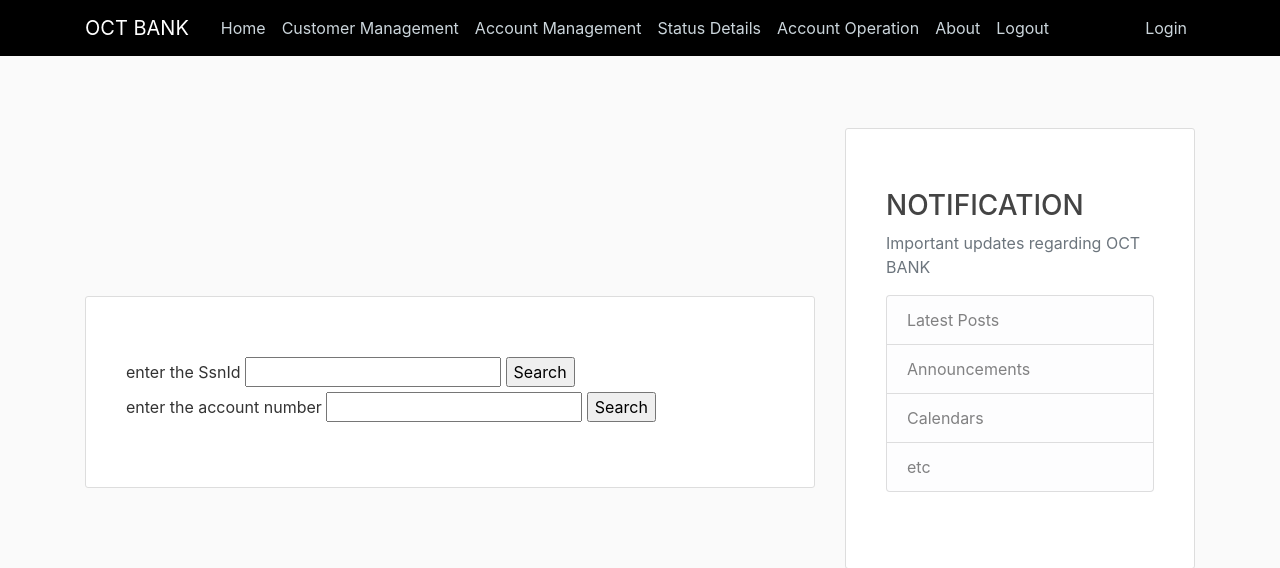
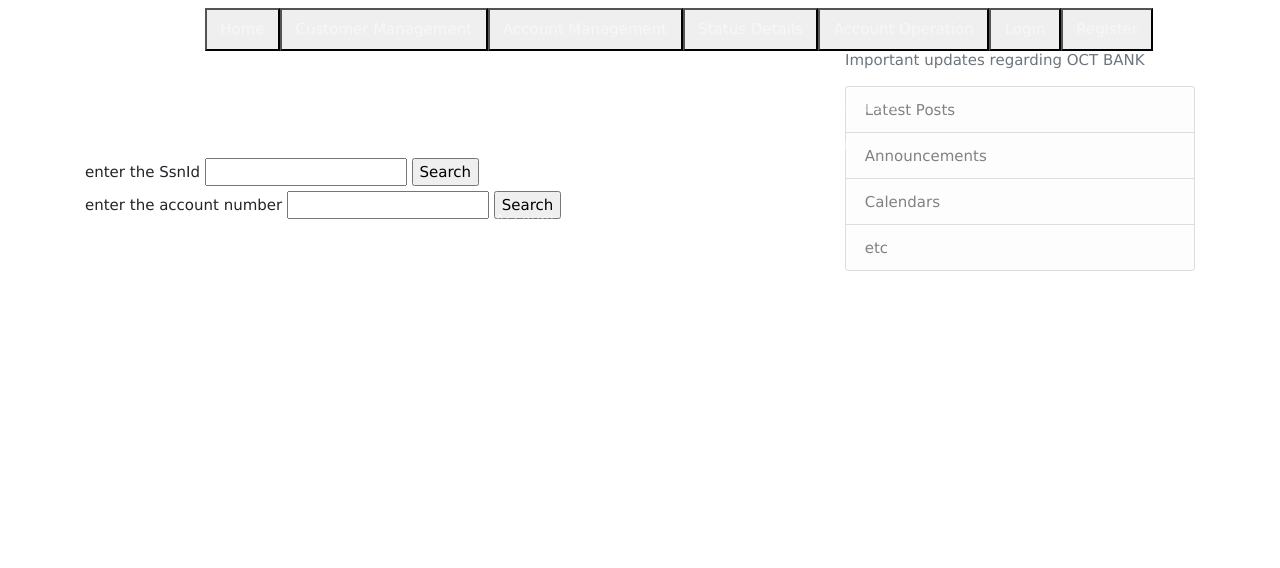
Before and after one commit to shubham103/flask_case_study, a Flask app: page /search_account in a window 1280 px wide. Shown: the top 568 px of the page. Run offline with Flask 2, Linux system fonts and the light colour scheme; the visitor is signed in with stand-in values (Sample User, id 1); some libraries are stand-ins or nearby versions.

Commit message:
18th june update

```diff
--- a/routes.py
+++ b/routes.py
@@ -4,7 +4,6 @@
 import json
 from functools import wraps
 from db import db_service as db
-
 
 app.secret_key = 'A0Zr98j/3yX R~XHH!jmN]LWX/,?RT'
 
@@ -110,7 +109,7 @@
 			if db.isCustomerSsnidExist(ssnid):
 				customer_data = db.getCustomerSsnidDetails(ssnid)
 				form=RegistrationForm()
-				return render_template("updateCustomer.html", cd = customer_data, form=form)
+				return render_template("updateCustomer.html", cd = customer_data[0], form=form)
 			else:
 				flash("customer does not exist")
 				return redirect(url_for('preUpdateCustomer'))
@@ -120,7 +119,7 @@
 			if db.isCustomerIdExist(cid):
 				customer_data = db.getCustomerIdDetails(cid)
 				form=RegistrationForm()
-				return render_template('updateCustomer.html', cd = customer_data, form=form)
+				return render_template('updateCustomer.html', cd = customer_data[0], form=form)
 			else:
 
 				flash("customer does not exist")
@@ -169,7 +168,7 @@
 			if db.isCustomerSsnidExist(ssnid):
 				customer_data = db.getCustomerSsnidDetails(ssnid)
 
-				return render_template('deleteCustomer.html', cd=customer_data)
+				return render_template('deleteCustomer.html', cd=customer_data[0])
 			else:
 				return redirect(url_for('preDeleteCustomer'))
 
@@ -208,7 +207,7 @@
 @app.route('/customer_status', methods=['GET'])
 @login_required
 def customerStatus():
-	customer_data = db.getCustomerDetails()
+	customer_data = db.getCustomerStatus()
 	if customer_data[0] :
 		return render_template('customerstatus.html', customerData=customer_data[1])
 	else:
@@ -277,7 +276,7 @@
 		if 'aid' in request.form:
 			aid = request.form['aid']
 
-			response = db.deleteCustomer(aid)
+			response = db.deleteAccount(aid)
 
 			if response[0]:
 				flash("Customer deleted successfully")
--- a/templates/layout.html
+++ b/templates/layout.html
@@ -8,15 +8,18 @@
     <!-- Bootstrap CSS -->
     <link rel="stylesheet" href="https://maxcdn.bootstrapcdn.com/bootstrap/4.0.0/css/bootstrap.min.css" integrity="sha384-Gn5384xqQ1aoWXA+058RXPxPg6fy4IWvTNh0E263XmFcJlSAwiGgFAW/dAiS6JXm" crossorigin="anonymous">
 
-    <link rel="stylesheet" type="text/css" href="{{ url_for('static', filename='css/main.css') }}">
+    <link rel="stylesheet" type="text/css" href="{{ url_for('static', filename='main.css') }}">
 
     {% if title %}
         <title>OCT Bank{{ title }}</title>
     {% else %}
         <title>OCT Bank</title>
     {% endif %}
+
+    <meta name="viewport" content="width=device-width, initial-scale=2">
+    <link rel="stylesheet" href="https://www.w3schools.com/w3css/4/w3.css">
 </head>
-<body>
+<body >
     <header class="site-header">
       <nav class="navbar navbar-expand-md navbar-dark bg-steel fixed-top">
         <div class="container">
@@ -26,18 +29,71 @@
           </button>
           <div class="collapse navbar-collapse" id="navbarToggle">
             <div class="navbar-nav mr-auto">
-              <a class="nav-item nav-link" href="{{ url_for('index') }}">Home</a>
-              <a class="nav-item nav-link" href="{{ url_for('index') }}">Customer Management</a>
-              <a class="nav-item nav-link" href="{{ url_for('index') }}">Account Management</a>
-              <a class="nav-item nav-link" href="{{ url_for('index') }}">Status Details</a>
-              <a class="nav-item nav-link" href="{{ url_for('index') }}">Account Operation</a>
-              <a class="nav-item nav-link" href="{{ url_for('index') }}">About</a>
-              <a class="nav-item nav-link" href="{{ url_for('logout') }}">Logout</a>
-            </div>
+                <div class="dropdown">
+                    <button class="dropbtn">
+                        <a class="nav-item nav-link" href="{{ url_for('home') }}">Home</a>
+                    </button>
+                </div>
+                <div class="dropdown">
+                    <button class="dropbtn">
+                        <a class="nav-item nav-link" href="{{ url_for('home') }}">Customer Management</a>
+                    </button>
+                    <div class="dropdown-content">
+                        <a class="nav-item nav-link" href="{{ url_for('home') }}">Create Customer</a>
+                        <a class="nav-item nav-link" href="{{ url_for('home') }}">Update Customer</a>
+                        <a class="nav-item nav-link" href="{{ url_for('home') }}">Delete Customer</a>
+                    </div>
+                </div>
+                <div class="dropdown">
+                    <button class="dropbtn">
+                        <a class="nav-item nav-link" href="{{ url_for('home') }}">Account Management</a>
+                    </button>
+                    <div class="dropdown-content">
+                        <a class="nav-item nav-link" href="{{ url_for('home') }}">Create Account</a>
+                        <a class="nav-item nav-link" href="{{ url_for('home') }}">Delete Account</a>
+                        <a class="nav-item nav-link" href="{{ url_for('home') }}">Account Details</a>
+                        <a class="nav-item nav-link" href="{{ url_for('home') }}">Search Account</a>
+                        <a class="nav-item nav-link" href="{{ url_for('home') }}">Account Lists</a>
+                    </div>
+                </div>
+                <div class="dropdown">
+                    <button class="dropbtn">
+                        <a class="nav-item nav-link" href="{{ url_for('home') }}">Status Details</a>
+                    </button>
+                    <div class="dropdown-content">
+                        <a class="nav-item nav-link" href="{{ url_for('home') }}">Statement</a>
+
+                    </div>
+                </div>
+                <div class="dropdown">
+                    <button class="dropbtn">
+                        <a class="nav-item nav-link" href="{{ url_for('home') }}">Account Operation</a>
+                    </button>
+                    <div class="dropdown-content">
+                        <a class="nav-item nav-link" href="{{ url_for('home') }}">Deposit</a>
+                        <a class="nav-item nav-link" href="{{ url_for('home') }}">Withdraw</a>
+                        <a class="nav-item nav-link" href="{{ url_for('home') }}">Transfer</a>
+                    </div>
+                </div>
+                <div class="dropdown">
+                    <button class="dropbtn">
+                        {% if userId %}
+                            <a class="nav-item nav-link" href="{{ url_for('home') }}">Logout</a>
+                        {% else %}
+                            <a class="nav-item nav-link" href="{{ url_for('login') }}">Login</a>
+                        {% endif %}
+                    </button>
+                </div>
+
+
+
             <!-- Navbar Right Side -->
-            <div class="navbar-nav">
-              <a class="nav-item nav-link" href="{{ url_for('login') }}">Login</a>
-            <!--   <a class="nav-item nav-link" href="{{ url_for('createCustomer') }}">Register</a> -->
+
+                <div class="dropdown">
+                    <button class="dropbtn">
+                        <a class="nav-item nav-link" href="{{ url_for('register') }}">Register</a>
+                    </button>
+                </div>
             </div>
           </div>
         </div>
```
Also changed, not shown: db/db_functions_list.txt (deleted, +0 -31 lines), db_functions_list.txt (deleted, +0 -35 lines), templates/list_of_html_file_used.txt (deleted, +0 -25 lines), db/__init__.py (deleted), main.py (line endings or trailing spaces), 9 other files.
